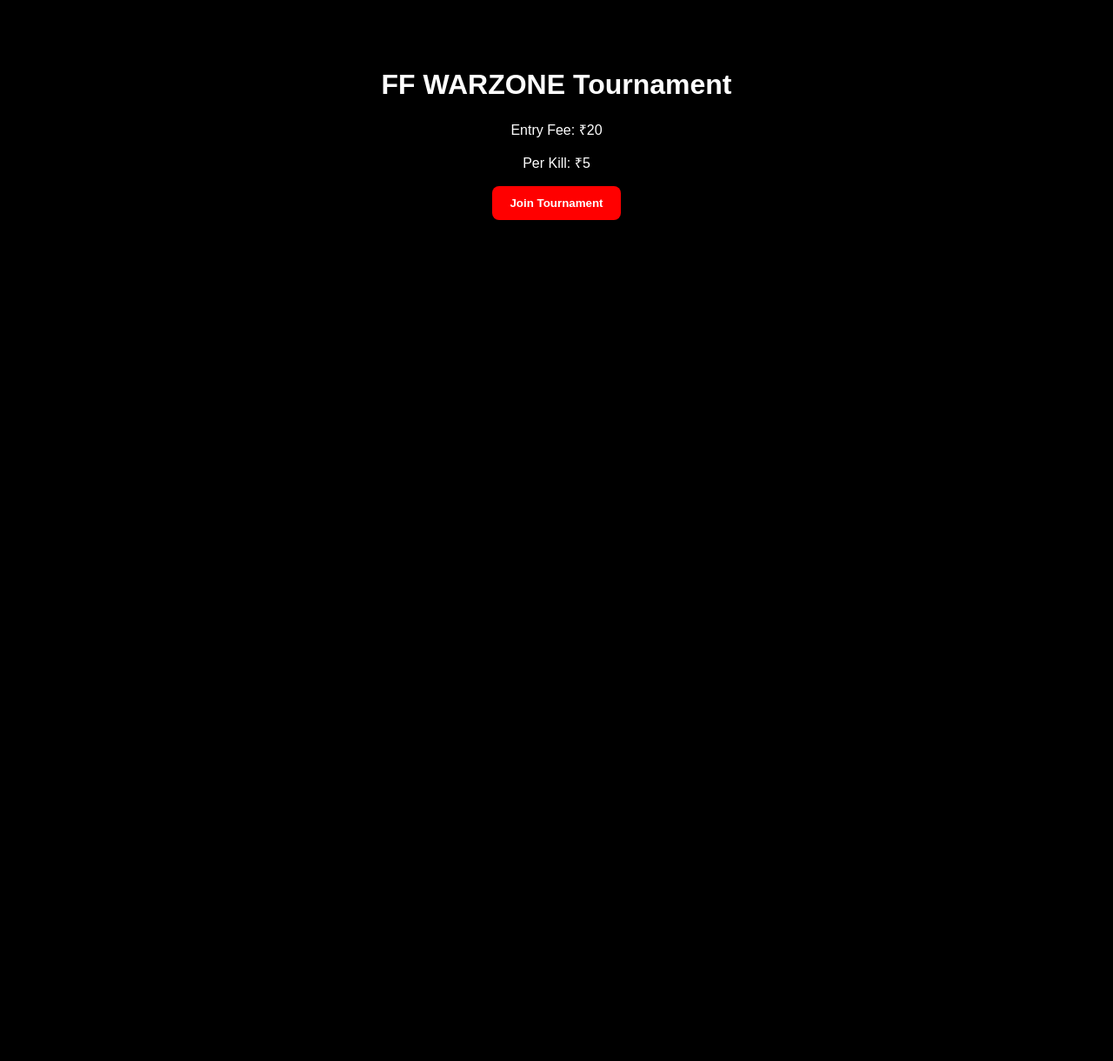
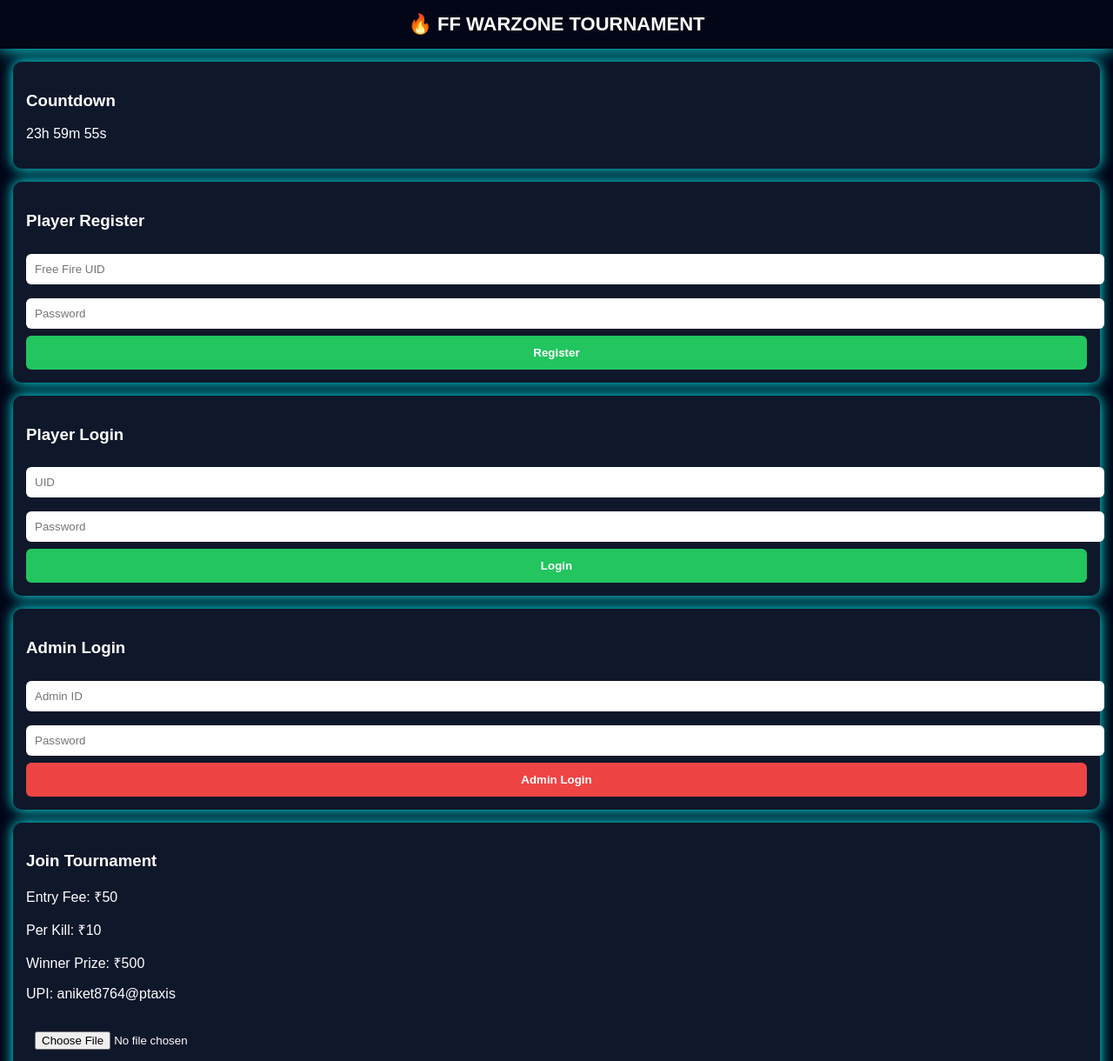
Before and after one commit to aniketranjankarn2000-ship-it/Ff-Warzone-, a plain HTML site: page index.html in a window 1280 px wide. Shown: the top 1220 px of the page at 87% size. Before the commit the page ends 800 px from the top, so only its background shows below. Drawn offline with Linux system fonts and the light colour scheme.

Commit message:
index.html

```diff
--- a/index.html
+++ b/index.html
@@ -1,37 +1,221 @@
 <!DOCTYPE html>
 <html>
 <head>
-<title>FF WARZONE</title>
+<title>FF WARZONE TOURNAMENT</title>
+<meta name="viewport" content="width=device-width, initial-scale=1">
 
 <style>
 body{
-  background:black;
+  margin:0;
+  font-family:Arial;
+  background:#020617;
   color:white;
-  font-family:Arial;
+}
+
+header{
+  padding:15px;
   text-align:center;
-  padding-top:50px;
+  font-size:22px;
+  font-weight:bold;
+  box-shadow:0 0 20px cyan;
+}
+
+.container{
+  padding:15px;
+}
+
+.card{
+  background:#0f172a;
+  padding:15px;
+  margin-bottom:15px;
+  border-radius:10px;
+  box-shadow:0 0 15px cyan;
+}
+
+input{
+  width:100%;
+  padding:10px;
+  margin:8px 0;
+  border:none;
+  border-radius:6px;
 }
 
 button{
-  padding:12px 20px;
-  background:red;
+  width:100%;
+  padding:12px;
   border:none;
+  border-radius:6px;
+  font-weight:bold;
+  background:#22c55e;
   color:white;
-  font-weight:bold;
-  border-radius:8px;
+}
+
+.admin{
+  background:#ef4444;
 }
 </style>
 </head>
 
 <body>
 
-<h1>FF WARZONE Tournament</h1>
-<p>Entry Fee: ₹20</p>
-<p>Per Kill: ₹5</p>
+<header>🔥 FF WARZONE TOURNAMENT</header>
 
-<a href="join.html">
-<button>Join Tournament</button>
-</a>
+<div class="container">
+
+<div class="card">
+<h3>Countdown</h3>
+<p id="timer"></p>
+</div>
+
+<div class="card">
+<h3>Player Register</h3>
+<input id="reg_uid" placeholder="Free Fire UID">
+<input id="reg_pass" type="password" placeholder="Password">
+<button onclick="register()">Register</button>
+</div>
+
+<div class="card">
+<h3>Player Login</h3>
+<input id="login_uid" placeholder="UID">
+<input id="login_pass" type="password" placeholder="Password">
+<button onclick="login()">Login</button>
+</div>
+
+<div class="card">
+<h3>Admin Login</h3>
+<input id="admin_id" placeholder="Admin ID">
+<input id="admin_pass" type="password" placeholder="Password">
+<button class="admin" onclick="adminLogin()">Admin Login</button>
+</div>
+
+<div class="card">
+<h3>Join Tournament</h3>
+<p>Entry Fee: ₹50</p>
+<p>Per Kill: ₹10</p>
+<p>Winner Prize: ₹500</p>
+<p>UPI: aniket8764@ptaxis</p>
+
+<input type="file" id="payment">
+<button onclick="join()">Upload & Join</button>
+</div>
+
+<div class="card">
+<h3>Leaderboard</h3>
+<ul id="leaderboard"></ul>
+</div>
+
+<div class="card">
+<h3>Admin Panel</h3>
+<ul id="requests"></ul>
+</div>
+
+</div>
+
+<script>
+
+// COUNTDOWN
+var countDate = new Date().getTime() + 86400000;
+setInterval(function(){
+ var now = new Date().getTime();
+ var gap = countDate - now;
+ var h = Math.floor((gap%(1000*60*60*24))/(1000*60*60));
+ var m = Math.floor((gap%(1000*60*60))/(1000*60));
+ var s = Math.floor((gap%(1000*60))/1000);
+ document.getElementById("timer").innerHTML = h+"h "+m+"m "+s+"s";
+},1000);
+
+// REGISTER
+function register(){
+ let uid=document.getElementById("reg_uid").value;
+ let pass=document.getElementById("reg_pass").value;
+ localStorage.setItem(uid,pass);
+ alert("Registered");
+}
+
+// LOGIN
+function login(){
+ let uid=document.getElementById("login_uid").value;
+ let pass=document.getElementById("login_pass").value;
+ let saved=localStorage.getItem(uid);
+
+ if(pass===saved){
+   localStorage.setItem("player",uid);
+   alert("Login success");
+ }else{
+   alert("Wrong login");
+ }
+}
+
+// ADMIN LOGIN
+function adminLogin(){
+ let id=document.getElementById("admin_id").value;
+ let pass=document.getElementById("admin_pass").value;
+
+ if(id==="Admin2009" && pass==="Aniket2009"){
+   localStorage.setItem("admin","yes");
+   alert("Admin Login Success");
+   loadRequests();
+ }
+ else alert("Wrong admin");
+}
+
+// JOIN
+function join(){
+ let player=localStorage.getItem("player");
+ if(!player){ alert("Login first"); return; }
+
+ let req=JSON.parse(localStorage.getItem("requests")||"[]");
+ req.push(player);
+ localStorage.setItem("requests",JSON.stringify(req));
+ alert("Join request sent");
+ loadRequests();
+}
+
+// ADMIN APPROVE
+function loadRequests(){
+ let admin=localStorage.getItem("admin");
+ if(admin!=="yes") return;
+
+ let list=document.getElementById("requests");
+ list.innerHTML="";
+
+ let req=JSON.parse(localStorage.getItem("requests")||"[]");
+
+ req.forEach((p,i)=>{
+  let li=document.createElement("li");
+  li.innerHTML=p+" <button onclick='approve("+i+")'>Approve</button>";
+  list.appendChild(li);
+ });
+}
+
+function approve(i){
+ let req=JSON.parse(localStorage.getItem("requests"));
+ let leaderboard=JSON.parse(localStorage.getItem("leaderboard")||"[]");
+
+ leaderboard.push(req[i]);
+ localStorage.setItem("leaderboard",JSON.stringify(leaderboard));
+
+ req.splice(i,1);
+ localStorage.setItem("requests",JSON.stringify(req));
+
+ loadLeaderboard();
+ loadRequests();
+}
+
+// LEADERBOARD
+function loadLeaderboard(){
+ let lb=document.getElementById("leaderboard");
+ lb.innerHTML="";
+ let data=JSON.parse(localStorage.getItem("leaderboard")||"[]");
+ data.forEach(p=>{
+  let li=document.createElement("li");
+  li.innerText=p;
+  lb.appendChild(li);
+ });
+}
+
+loadLeaderboard();
+</script>
 
 </body>
 </html>
```
